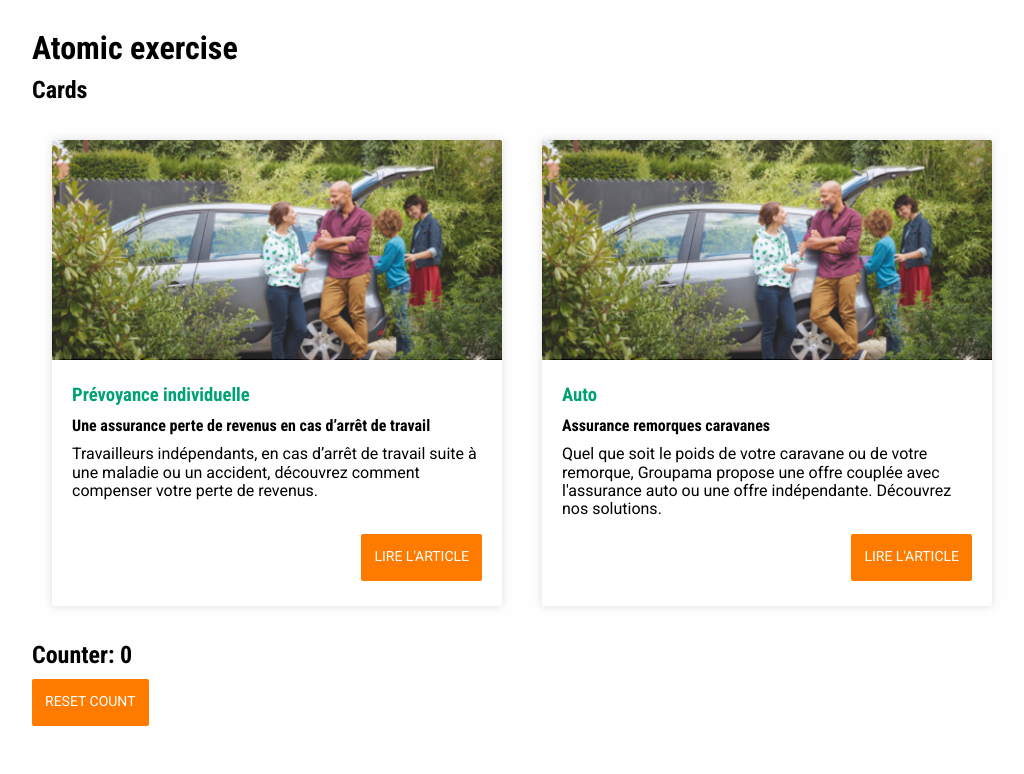
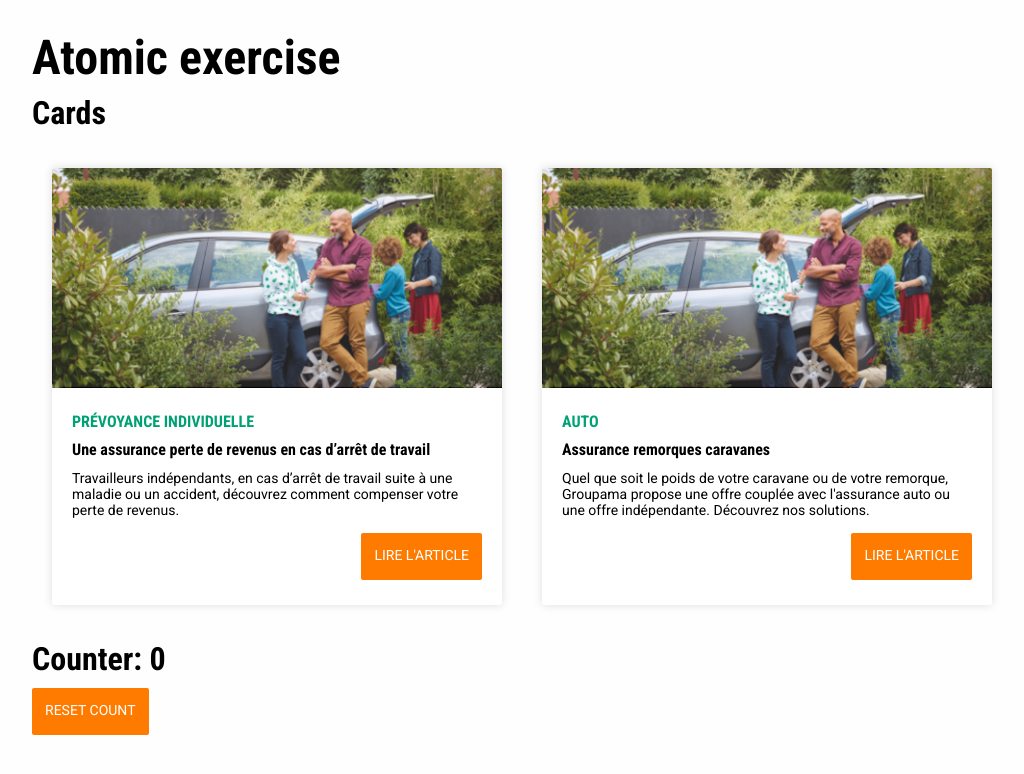
Before and after one commit to groupama-design/atomic-exercise-1, a React (Create React App) app: page / in a window 1280 px wide. Shown: the top 774 px of the page, without its empty margins (118-1142 px from the left). Built offline with nearby package versions, Linux system fonts and the light colour scheme.

Commit message:
handle tiltes sizes

```diff
--- a/src/components/Text.js
+++ b/src/components/Text.js
@@ -4,6 +4,7 @@ import { string } from 'prop-types';
 
 const StyledText = styled.div`
   margin-bottom: 15px;
+  font-size: 14px;
 `;
 
 // From WYSIWYG, children here is might be raw HTML
--- a/src/components/Title.js
+++ b/src/components/Title.js
@@ -6,11 +6,17 @@ const StyledTitle = styled.span`
   margin: 0 0 10px;
   font-family: 'Roboto Condensed', sans-serif;
   color: ${({ theme, color }) => Object.values(theme.colors)[color]};
+  font-size: ${({ level }) => `${Math.max(4 - level, 1) * 16}px`};
+  text-transform: ${({ level }) => (level === 3 ? 'uppercase' : 'initial')};
 `;
 
 const TitleComponent = ({ children, level = 1, color = 0 }) => {
   const Title = StyledTitle.withComponent(`h${level}`);
-  return <Title color={color}>{children}</Title>;
+  return (
+    <Title level={level} color={color}>
+      {children}
+    </Title>
+  );
 };
 
 TitleComponent.propTypes = {
```
